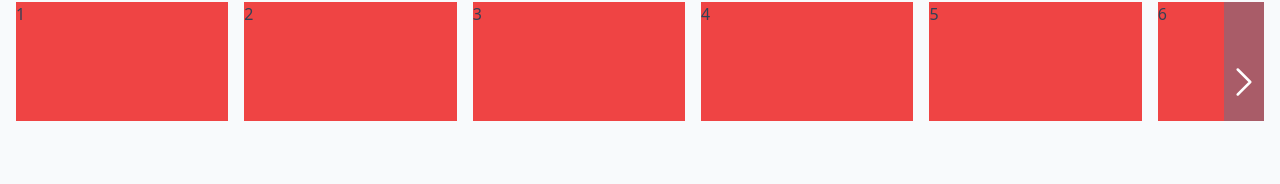
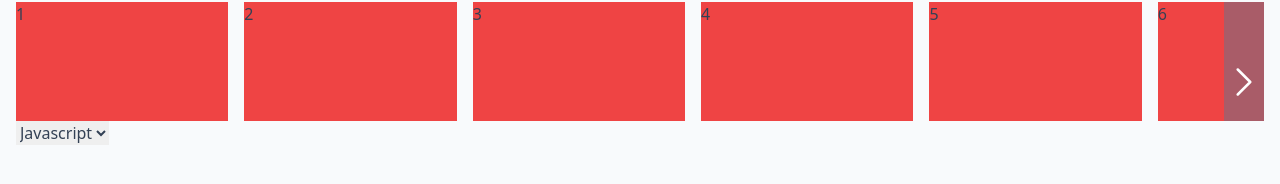
Before and after one commit to mthdht/learn, a Vue app: page /#/lessons in a window 1280 px wide. Shown: the part 162-346 px from the top of the page. Built offline with nearby package versions, Linux system fonts and the light colour scheme.

Commit message:
start all courses section

```diff
--- a/src/components/Lessons.vue
+++ b/src/components/Lessons.vue
@@ -17,7 +17,17 @@
         </Carousel>
       </section>
 
-      <section class="all-courses"></section>
+      <section class="all-courses">
+        <div class="filters-and-search flex gap-4">
+          <select name="category" id="category">
+            <option value="javascript">Javascript</option>
+            <option value="javascript">Javascript</option>
+            <option value="javascript">Javascript</option>
+            <option value="javascript">Javascript</option>
+            <option value="javascript">Javascript</option>
+          </select>
+        </div>
+      </section>
     </div>
   </main>
 </template>
```
